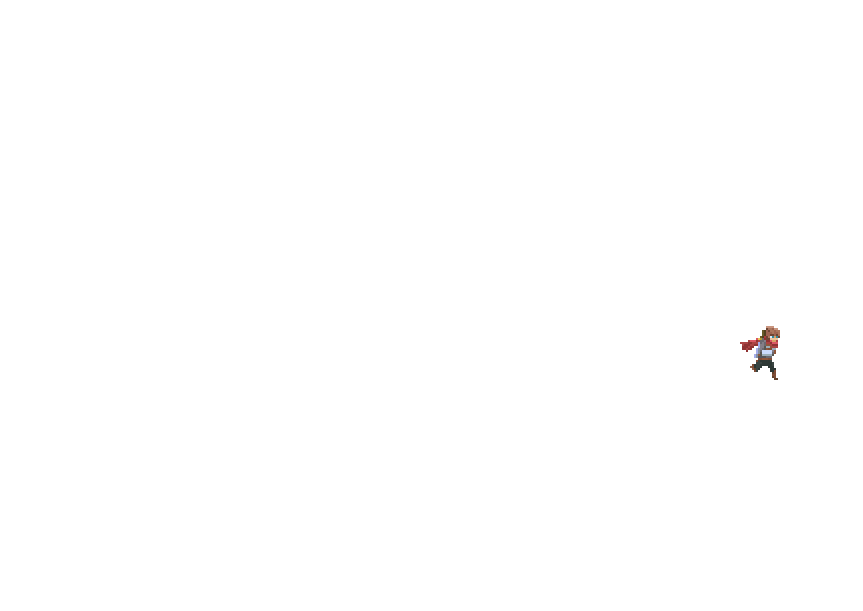
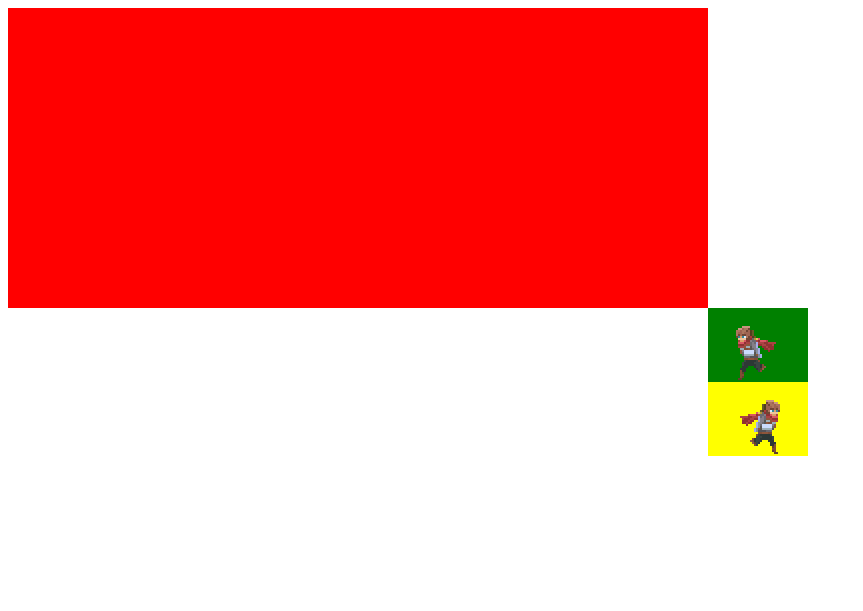
Before and after one commit to whoisfpc/CharacterMovement, a website: page public/animation_test.html in a window 1280 px wide. Shown: the top 611 px of the page, without its empty margins (0-863 px from the left). Drawn offline with Linux system fonts and the light colour scheme.

Commit message:
flip test

```diff
--- a/public/animation_test.html
+++ b/public/animation_test.html
@@ -90,12 +90,21 @@
         /**
          * @param {CanvasRenderingContext2D} ctx
          * @param {number} dt
+         * @param {boolean} flip
          */
-        draw(ctx, dt) {
-            ctx.clearRect(0, 0, 1600, 600);
+        draw(ctx, dt, flip) {
             const frame = this.frames[this.currentFrameIdx];
             const image = this.images[frame.idx];
-            ctx.drawImage(image, 700, 300, image.width * 2, image.height * 2);
+            ctx.save()
+            if (flip) {
+                ctx.translate(700, 300);
+                ctx.scale(-1, 1)
+                ctx.drawImage(image, -image.width * 2, 0, image.width * 2, image.height * 2);
+            } else {
+                ctx.translate(700, 300 + 37*2);
+                ctx.drawImage(image, 0, 0, image.width * 2, image.height * 2);
+            }
+            ctx.restore();
             this.currentDuration += dt;
             let currentMaxDuration = frame.duration;
             while (this.currentDuration >= currentMaxDuration) {
@@ -108,12 +117,22 @@
 
     ctx.imageSmoothingEnabled = false;
     const anim = new MyAnimation(animConfig);
+    const flipAnim = new MyAnimation(animConfig);
 
+    let stop = false;
     let lastTime = 0;
     const draw = (timestamp) => {
-        if (timestamp - lastTime < 300) {
+        if (timestamp - lastTime < 300 && !stop) {
             let dt = (timestamp - lastTime) / 1000;
-            anim.draw(ctx, dt);
+            ctx.clearRect(0, 0, 1600, 600);
+            ctx.fillStyle = "red"
+            ctx.fillRect(0, 0, 700, 300);
+            ctx.fillStyle = "green"
+            ctx.fillRect(700, 300, 50 * 2, 37 * 2);
+            ctx.fillStyle = "yellow"
+            ctx.fillRect(700, 300 + 37 * 2, 50 * 2, 37 * 2);
+            anim.draw(ctx, dt, false);
+            flipAnim.draw(ctx, dt, true);
         }
         lastTime = timestamp;
         requestAnimationFrame(draw);
```
